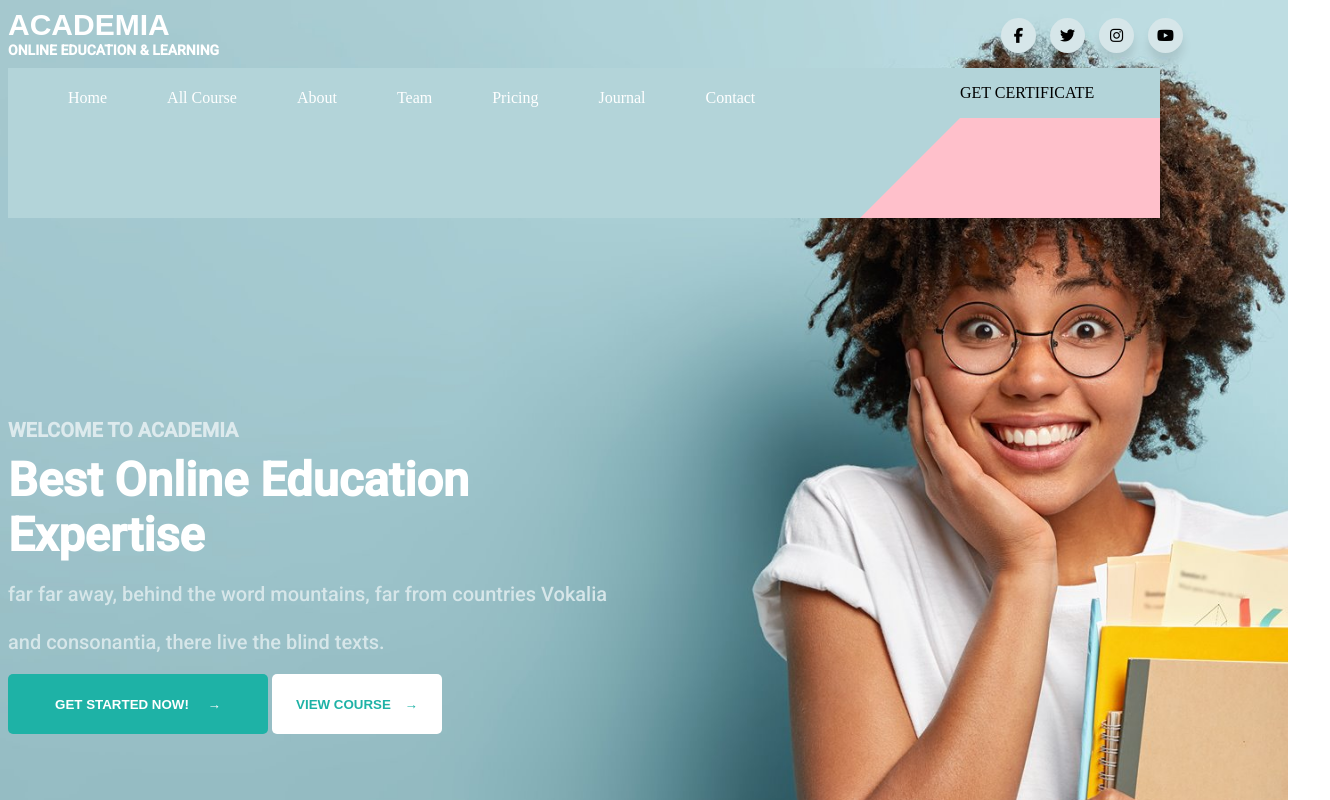
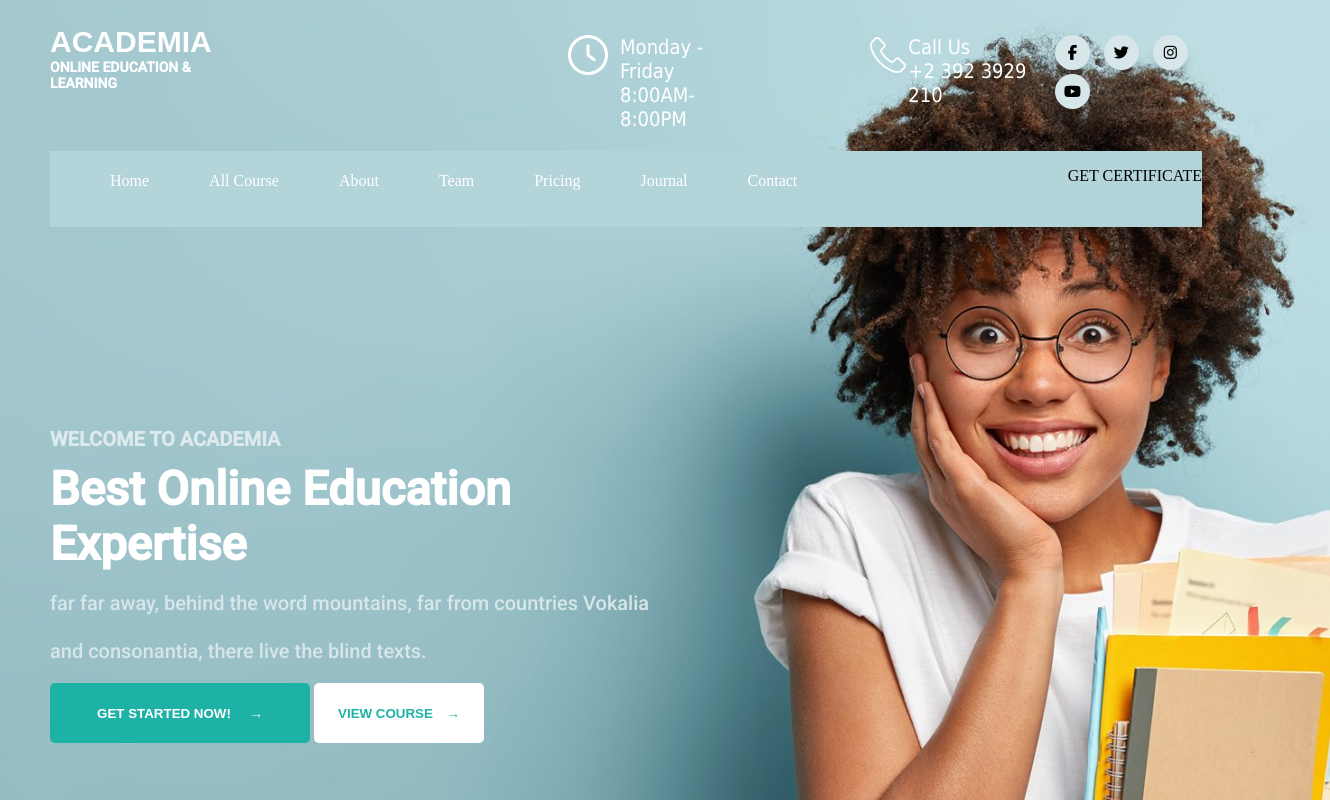
Before and after one commit to johnpersie/Class-project, a plain HTML site: page index.html in a window 1280 px wide. Shown: the top 800 px of the page, 1330 px wide, since content can reach past the window. Drawn offline with Linux system fonts and the light colour scheme.

Commit message:
added working hours and contact for business opening time.

```diff
--- a/index.html
+++ b/index.html
@@ -2,6 +2,7 @@
 <html lang="en">
 <head>
   <script src="https://kit.fontawesome.com/a076d05399.js"></script>
+  <script src='https://kit.fontawesome.com/a076d05399.js' crossorigin='anonymous'></script>
     <meta charset="UTF-8">
     <meta http-equiv="X-UA-Compatible" content="IE=edge">
     <meta name="viewport" content="width=device-width, initial-scale=1.0">
@@ -17,6 +18,13 @@
           <h2 class="Academia">ACADEMIA</h2>
           <h5 class="sub">ONLINE EDUCATION & LEARNING</h5>
         </div>
+        <div class="logo-container">
+          <img class="clock-icon"  src="picture/clock.png" alt="clock-logo">
+          <p class="clock-logo"> Monday - Friday <br> 8:00AM-8:00PM</p>
+          <img class="clock-icon"  src="picture/contact.png" alt="contact-logo">
+          <p class="contact-logo">Call Us <br> +2 392 3929 210</p>
+        </div>
+
         <div class="wrapper">
             <div class="button">
 
@@ -53,7 +61,7 @@
                 <li><a href="#"></a>Journal</li>
                 <li><a href="#"></a>Contact</li>
             </ul>
-            <div class="triangle-bottom-right"><p><a href="#"></a>GET CERTIFICATE</p></div>
+            <div class="slant-div"><p><a href="#"></a>GET CERTIFICATE</p></div>
         </nav>
   </section>
     <!--text---------------->
--- a/style.css
+++ b/style.css
@@ -16,7 +16,7 @@
     width: 134px;
   }
   .wrapper .button .icon{
-    display: inline-block;
+    display:inline-block;
     height: 35px;
     width: 35px;
     text-align:center;
@@ -77,6 +77,8 @@ body{
     background-position: center;
     height: 150vh;
     width: 100%;
+    margin-top: 25px;
+    margin-left: 50px;
 }
 .Academia{
     font-weight: 800;
@@ -96,16 +98,15 @@ body{
 }
 nav{
     justify-content: space-between;
+    margin-top: 20px;
     display: flex;
     background-color:#B3D4D9;
-    width: 90%;
+    width:90%;
 }
 nav .triangle-bottom-right{
   border-bottom: 100px solid pink;
   border-left: 100px solid transparent;
   margin-left: 10px;
-  width: 200px;
-
 }
 ul{
     color: white;
@@ -157,7 +158,6 @@ nav ul li a{
     outline: none;
     width: 260px;.g
     margin: 0px 2px 0px 0px;
-
 }
 .view{
     background-color: white;
@@ -180,3 +180,28 @@ nav ul li a{
   display: flex;
   justify-content: space-between;
 }
+.logo-container{
+  display:flex;
+  margin-top:  10px;
+  text-align: left;
+  margin-left: 320px;
+}
+.clock-icon{
+  height: 40px;
+}
+.clock-logo{
+  color: white;
+  padding-left: 12px;
+  padding-right: 120px;
+  font-size: 20px;
+  font-family:tahoma;
+  font-weight: 300;
+  margin: 0;
+}
+.contact-logo{
+  color: white;
+  font-size: 20px;
+  font-family: tahoma;
+  margin: 0;
+  font-weight: 300;
+}
```
Also changed, not shown: picture/clock.png (added), picture/clock2.png (added), picture/contact 2.png (added), picture/contact.png (added). Lines whose indentation alone changed are shown as unchanged.
